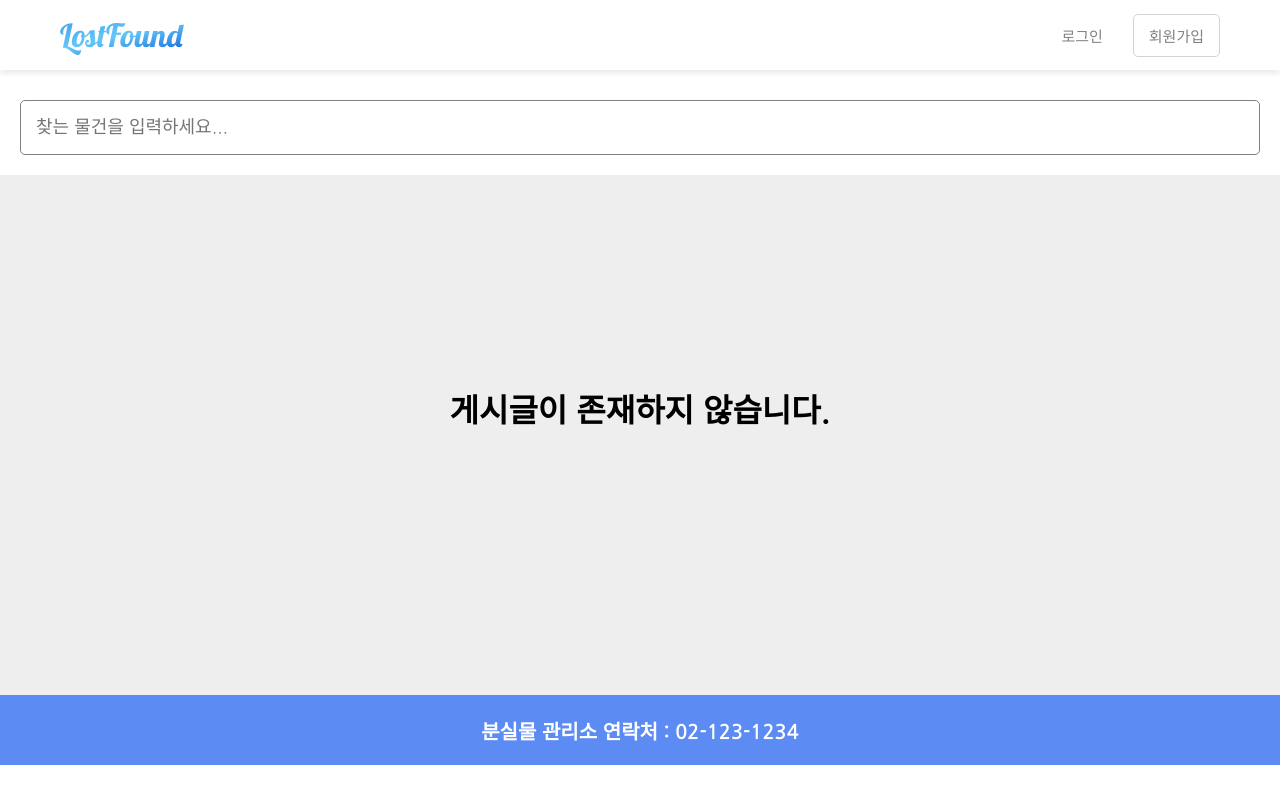
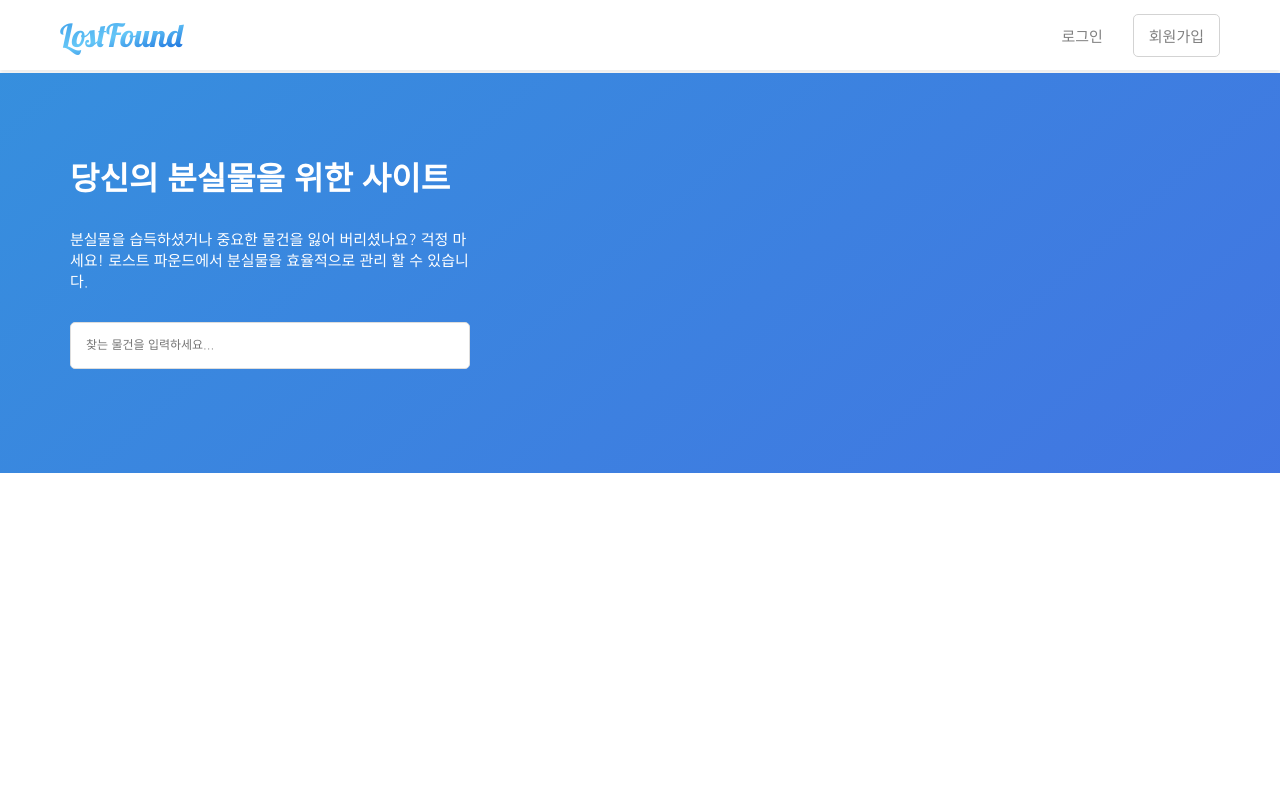
Before and after one commit to yebinp1102/lost-and-found, a React (Create React App) app in the folder client/: page / in a window 1280 px wide. Built offline with nearby package versions, Linux system fonts and the light colour scheme; no server answers.

Commit message:
Change entire UI design of the project

```diff
--- a/client/src/App.js
+++ b/client/src/App.js
@@ -84,10 +84,6 @@ function App() {
   return (
     <div className="App">
       <Header />
-      <SearchBar
-        search={search}
-        setSearch={setSearch}
-      />
       <UserContext.Provider value={{userList, setUserList}}>
         <Routes>
           <Route path="/" element={Auth(Home, null)} />
@@ -130,7 +126,7 @@ function App() {
           <Route path="/profile" element={<Profile />} />
         </Routes>
       </UserContext.Provider>
-      <Footer />
+      {/* <Footer /> */}
     </div>
   );
 }
--- a/client/src/components/Footer/Footer.js
+++ b/client/src/components/Footer/Footer.js
@@ -15,11 +15,11 @@ export default Footer
 
 const FooterWrap = styled.div`
   height: 70px;
-  background-color: #5D8BF4;
-  color: #fff;
   display: flex;
   text-align: center;
   font-size: 20px;
   font-weight: bold;
   align-items: center;
+  box-shadow: 4px -4px #eee;
+  margin-top: 10px;
 `;
--- a/client/src/components/Header/Header.js
+++ b/client/src/components/Header/Header.js
@@ -1,11 +1,10 @@
-import React, { useEffect, useState } from 'react'
-import { Link, useNavigate, useLocation } from 'react-router-dom';
+import React from 'react'
+import { Link, useLocation } from 'react-router-dom';
 import styled from 'styled-components';
 import axios from 'axios';
 import { useSelector } from 'react-redux';
 
 const Header = () => {
-  const navigate = useNavigate();
   const location = useLocation();
   const user = useSelector(state => state.user)
 
@@ -55,7 +54,8 @@ const MenuWrap = styled.header`
   display: flex;
   align-items: center;
   box-shadow: 0 4px 4px 0px #eee;
-  margin-bottom: 10px;
+  z-index: 1000;
+  margin-bottom: 3px;
 
   .logo{
     padding: 0 20px;
--- a/client/src/components/Navbar/Search.js
+++ b/client/src/components/Navbar/Search.js
@@ -1,7 +1,7 @@
 import React from 'react'
 import styled from 'styled-components';
 
-const SearchBar = ({search, setSearch, isLoggedIn}) => {
+const SearchBar = ({search, setSearch}) => {
 
 
   return (
@@ -23,15 +23,15 @@ const SearchBar = ({search, setSearch, isLoggedIn}) => {
 export default SearchBar
 
 const Search = styled.nav`
-  padding: 20px;
 
   form{
     input{
-    width: 100%;
-    padding: 15px;
-    outline: none;
-    font-size: 18px;
-    border-radius: 5px;
+      width: 400px;
+      border: 1px solid #ddd;
+      padding: 15px;
+      outline: none;
+      font-size: 12px;
+      border-radius: 5px;
     }
   }
 `;
--- a/client/src/index.css
+++ b/client/src/index.css
@@ -105,12 +105,41 @@ label{
 .logo{
   font-family: 'Lobster', cursive;
 }
-.gradient{
-  background-color: linear-gradient(90deg, rgba(2,0,36,1) 0%, rgba(9,9,121,1) 35%, rgba(6,75,164,1) 56%, rgba(0,212,255,1) 100%);
-}
 
 .flex-space{
   display: flex;
   justify-content: space-between;
   align-items: center;
 }
+
+/* CSS Gradient Animator */
+.css-selector {
+  background: linear-gradient(319deg, #456ee3, #17d4d2);
+  background-size: 400% 400%;
+
+  -webkit-animation: AnimationName 16s ease infinite;
+  -moz-animation: AnimationName 16s ease infinite;
+  -o-animation: AnimationName 16s ease infinite;
+  animation: AnimationName 16s ease infinite;
+}
+
+@-webkit-keyframes AnimationName {
+  0%{background-position:0% 14%}
+  50%{background-position:100% 87%}
+  100%{background-position:0% 14%}
+}
+@-moz-keyframes AnimationName {
+  0%{background-position:0% 14%}
+  50%{background-position:100% 87%}
+  100%{background-position:0% 14%}
+}
+@-o-keyframes AnimationName {
+  0%{background-position:0% 14%}
+  50%{background-position:100% 87%}
+  100%{background-position:0% 14%}
+}
+@keyframes AnimationName {
+  0%{background-position:0% 14%}
+  50%{background-position:100% 87%}
+  100%{background-position:0% 14%}
+}
--- a/client/src/pages/Home.js
+++ b/client/src/pages/Home.js
@@ -1,13 +1,17 @@
-import axios from 'axios';
 import React, { useEffect } from 'react';
 import styled from 'styled-components';
+import SearchBar from '../components/Navbar/Search';
 import Feed from '../components/Post/Feed';
 
 const Home = () => {
   return (
-    <HomeWrap className='wrap'>
-      <div className='container'>
-        <h1>게시글이 존재하지 않습니다.</h1>
+    <HomeWrap>
+      <div className='css-selector'>
+        <div className='container'>
+          <h1>당신의 분실물을 위한 사이트</h1>
+          <p>분실물을 습득하셨거나 중요한 물건을 잃어 버리셨나요? 걱정 마세요! 로스트 파운드에서 분실물을 효율적으로 관리 할 수 있습니다.</p>
+          <SearchBar />
+        </div>
       </div>
     </HomeWrap>
   )
@@ -16,9 +20,21 @@ const Home = () => {
 export default Home
 
 const HomeWrap = styled.div`
+  color: #fff;
 
-  h1{
-    margin-top: 180px;
-    text-align: center;
+  .css-selector{
+    padding: 80px 70px;
+    height: 400px;
+
+    .container{
+      display: grid;
+      gap: 30px;
+
+      p{
+        max-width: 400px;
+        line-height: 1.4;
+        font-size: 15px;
+      }
+    }
   }
 `;
--- a/client/src/pages/Login.js
+++ b/client/src/pages/Login.js
@@ -1,6 +1,6 @@
-import React, { useEffect, useRef, useState, useContext } from 'react'
+import React, { useEffect, useRef, useState } from 'react'
 import styled from 'styled-components';
-import { Link, useNavigate } from 'react-router-dom';
+import { Link, useNavigate, useLocation } from 'react-router-dom';
 import { useDispatch } from 'react-redux';
 import { loginUser } from '../_actions/user_action';
 
@@ -8,6 +8,8 @@ import { loginUser } from '../_actions/user_action';
 const Login = () => {
   const dispatch = useDispatch();
   const navigate = useNavigate();
+  const location = useLocation();
+
 
   const emailRef = useRef();
   const errRef = useRef();
@@ -25,7 +27,8 @@ const Login = () => {
     setErrMsg('');
   },[email, password])
 
-  const handleLogin = () => {
+  const handleLogin = (e) => {
+    e.preventDefault()
     let body = {
       email: email,
       password: password
@@ -35,6 +38,7 @@ const Login = () => {
         console.log(res);
         if(res.payload.loginSuccess) {
           navigate('/')
+          window.location.reload();
         }else{
           alert('로그인 에러가 발생 했습니다.')
         }
```
